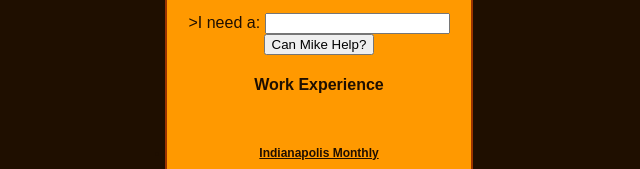
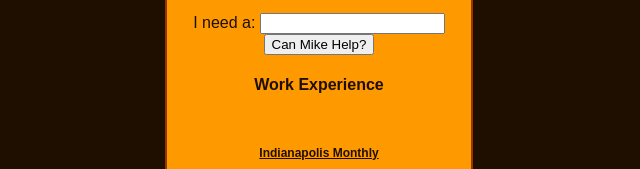
Before and after one commit to mpotter28/MikePotteProjectOne, a plain HTML site: page ProjectOneResume.html in a window 1280 px wide. Shown: the part 588-757 px from the top of the page, 321-961 px from the left. Drawn offline with Linux system fonts and the light colour scheme.

Commit message:
Cleaned up Javascript
because I forgot semicolons like an idiot

```diff
--- a/ProjectOneResume.html
+++ b/ProjectOneResume.html
@@ -5,28 +5,28 @@
     <title>Mike Potter Resume</title>
     <script>
         function canihelp()
-            var watiwant
+            var watiwant;
             watiwant = document.getElementByID('watiwant').value;
             if  (watiwant == "") {
-                alert = ('You must want SOMETHING!')
+                alert = ('You must want SOMETHING!');
             }
             if (watiwant == "writer" || "reporter" || "producer") {
-                alert = ('Mike Potter has a wealth of experience in writing for print, web or broadcast, longform or short.')
+                alert = ('Mike Potter has a wealth of experience in writing for print, web or broadcast, longform or short.');
             }
             if (watiwant == "photographer") {
-                alert = ('Mike Potter is a trained photojournalist with an eye for newsworthiness and composition.')
+                alert = ('Mike Potter is a trained photojournalist with an eye for newsworthiness and composition.');
             }
             if (watiwant == "editor"){
-                alert = ('Mike Potter has experience editing for the web and print, in a variety of styles and structures.')
+                alert = ('Mike Potter has experience editing for the web and print, in a variety of styles and structures.');
             }
             if (watiwant == "web developer" || "web designer") {
-                alert = ('Mike Potter has a strong foundation in HTML, CSS and Javascript and a degree in design.')
+                alert = ('Mike Potter has a strong foundation in HTML, CSS and Javascript and a degree in design.');
             }
             if (watiwant == "designer" || "layout designer" || "graphic designer") {
-                alert = ('Mike Potter is an experienced designer, with an eye towards dynamic and functional layouts.')
+                alert = ('Mike Potter is an experienced designer, with an eye towards dynamic and functional layouts.');
             }
             else {
-                alert = ('Mike Potter is a quick learner, with a passionate curiosity and flexibility that make him a great fit for any job.')
+                alert = ('Mike Potter is a quick learner, with a passionate curiosity and flexibility that make him a great fit for any job.');
             }
     </script>
 
@@ -54,7 +54,7 @@
         <div id = "infowindo", align="center">
         <div id = "canihelp" align ="center">
             <p>Does Mike have what you're looking for?</p>
-            <p>>I need a: <input type="text", id="watiwant", value=""> <input type = "button", id ="submit", value ="Can Mike Help?",
+            <p>I need a: <input type="text", id="watiwant", value=""> <input type = "button", id ="submit", value ="Can Mike Help?",
             onclick = "canihelp()"></p>
         </div>
 
```
